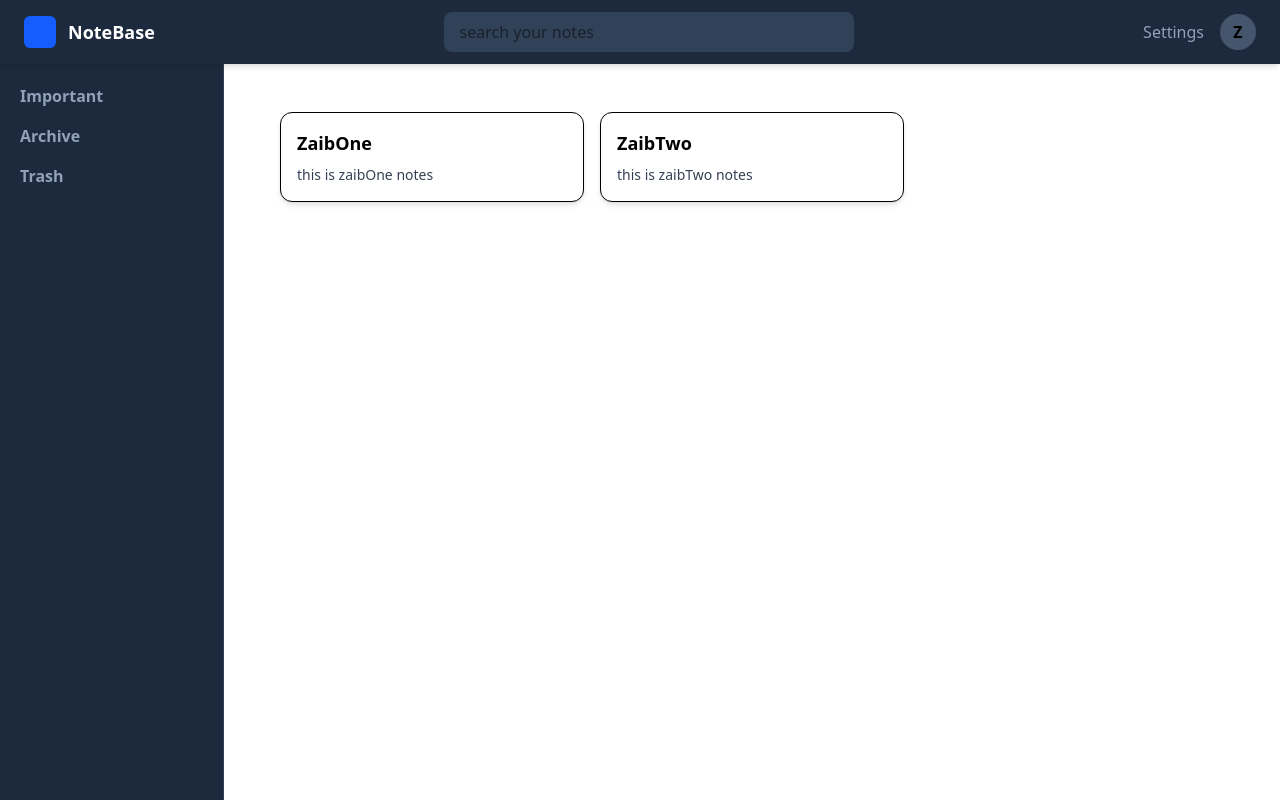
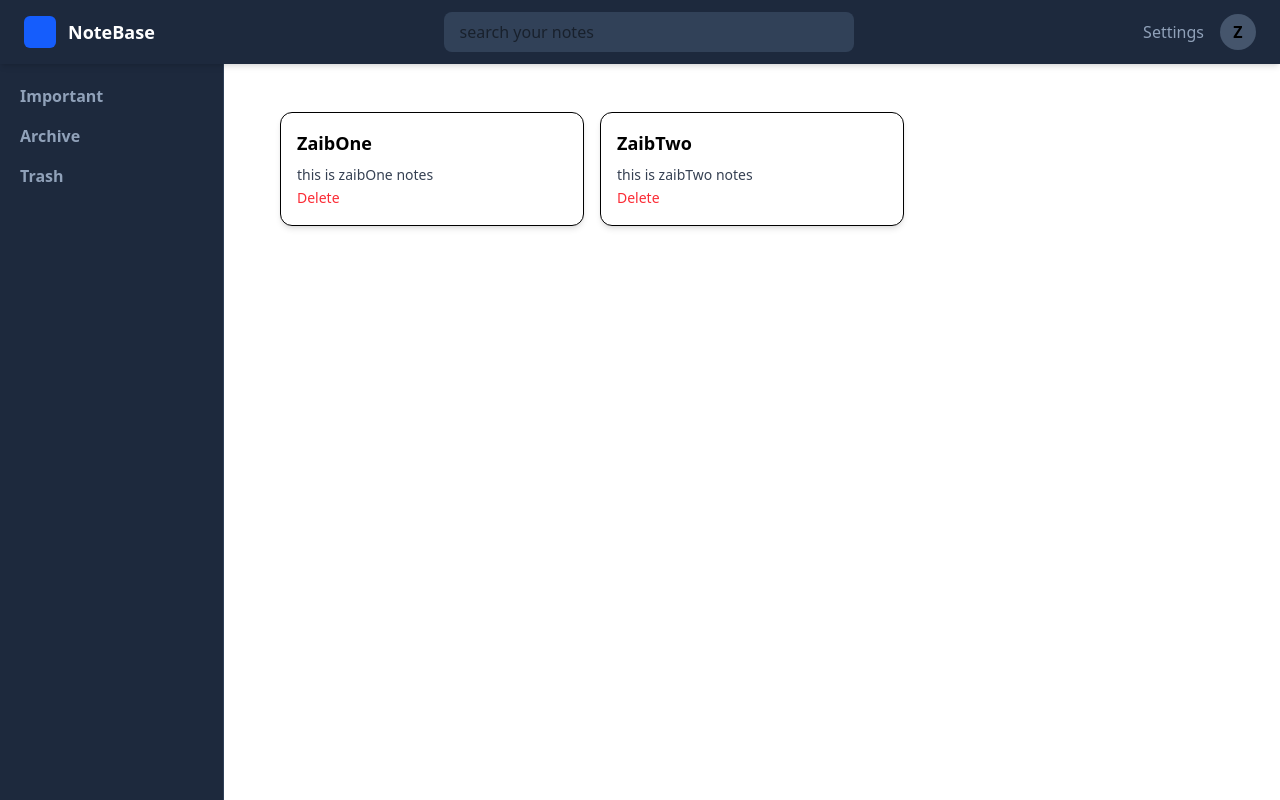
Before and after one commit to m0hammadzaib/NoteBase, a React (Vite) app: page / in a window 1280 px wide. Built offline with nearby package versions, Linux system fonts and the light colour scheme.

Commit message:
Added Delete function

```diff
--- a/src/components/NoteCard.jsx
+++ b/src/components/NoteCard.jsx
@@ -1,11 +1,12 @@
 import React from 'react'
 
-const NoteCard = ({note}) => {
+const NoteCard = ({note,deleteNote}) => {
   return (
     <div>
        <div className="bg-white shadow-md rounded-xl p-4 border hover:shadow-lg transition">
       <h3 className="font-bold text-lg mb-2">{note.title}</h3>
       <p className="text-gray-700 text-sm">{note.content}</p>
+       <button onClick={() => deleteNote(note.id)}className="text-red-500 text-sm">Delete</button>
     </div>
     </div>
   )
--- a/src/components/NotesGrid.jsx
+++ b/src/components/NotesGrid.jsx
@@ -1,14 +1,14 @@
 import React from 'react'
 import NoteCard from './NoteCard'
 
-const NotesGrid = ({notes}) => {
+const NotesGrid = ({notes, deleteNotes}) => {
      if (notes.length === 0) {
     return <p>No notes yet. Start by adding one!</p>;
   }
   return (
     <div className='grid grid-cols-1 sm:grid-cols-2 lg:grid-cols-3 gap-4 p-4'>
    {notes.map(note=>(
-      <NoteCard key={note.id} note={note} />
+      <NoteCard key={note.id} note={note} deleteNote={deleteNotes}/>
    ))}
     </div>
   )
```
